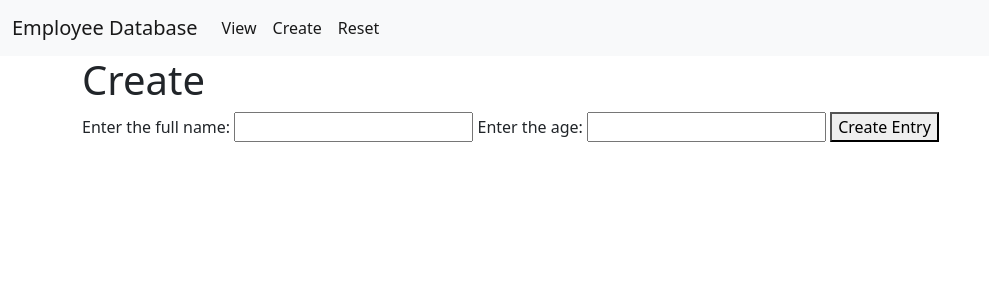
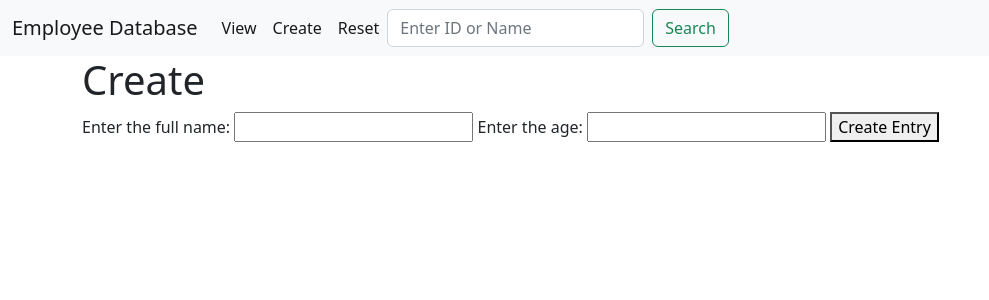
Before and after one commit to AridArab/Employee-Database, a Flask app: page /create in a window 1280 px wide. Shown: the top 300 px of the page, without its empty margins (0-989 px from the left). Run offline with Flask 3, Linux system fonts and the light colour scheme.

Commit message:
Added search bar (no functionality as of yet)

```diff
--- a/templates/base.html
+++ b/templates/base.html
@@ -27,6 +27,10 @@
             <a class="nav-link active" href="{{ url_for('reset') }}">Reset</a>
           </li>
         </ul>
+      <form class="d-flex" role="search">
+      <input class="form-control me-2" type="search" placeholder="Enter ID or Name" aria-label="Search" name="searched">
+      <button class="btn btn-outline-success" type="submit">Search</button>
+      </form>
     </div>
   </nav>
   <div class="container">
--- a/templates/create.html
+++ b/templates/create.html
@@ -5,9 +5,9 @@
     <div>
         <form METHOD="POST">
             <label for="fullname">Enter the full name:</label>
-            <input type="text" name="fullname"></input>
+            <input type="text" name="fullname">
             <label for="age">Enter the age:</label>
-            <input type="number" name="age"></input>
+            <input type="number" name="age">
             <button type="submit">Create Entry</button>
         </form>
     </div>
```
